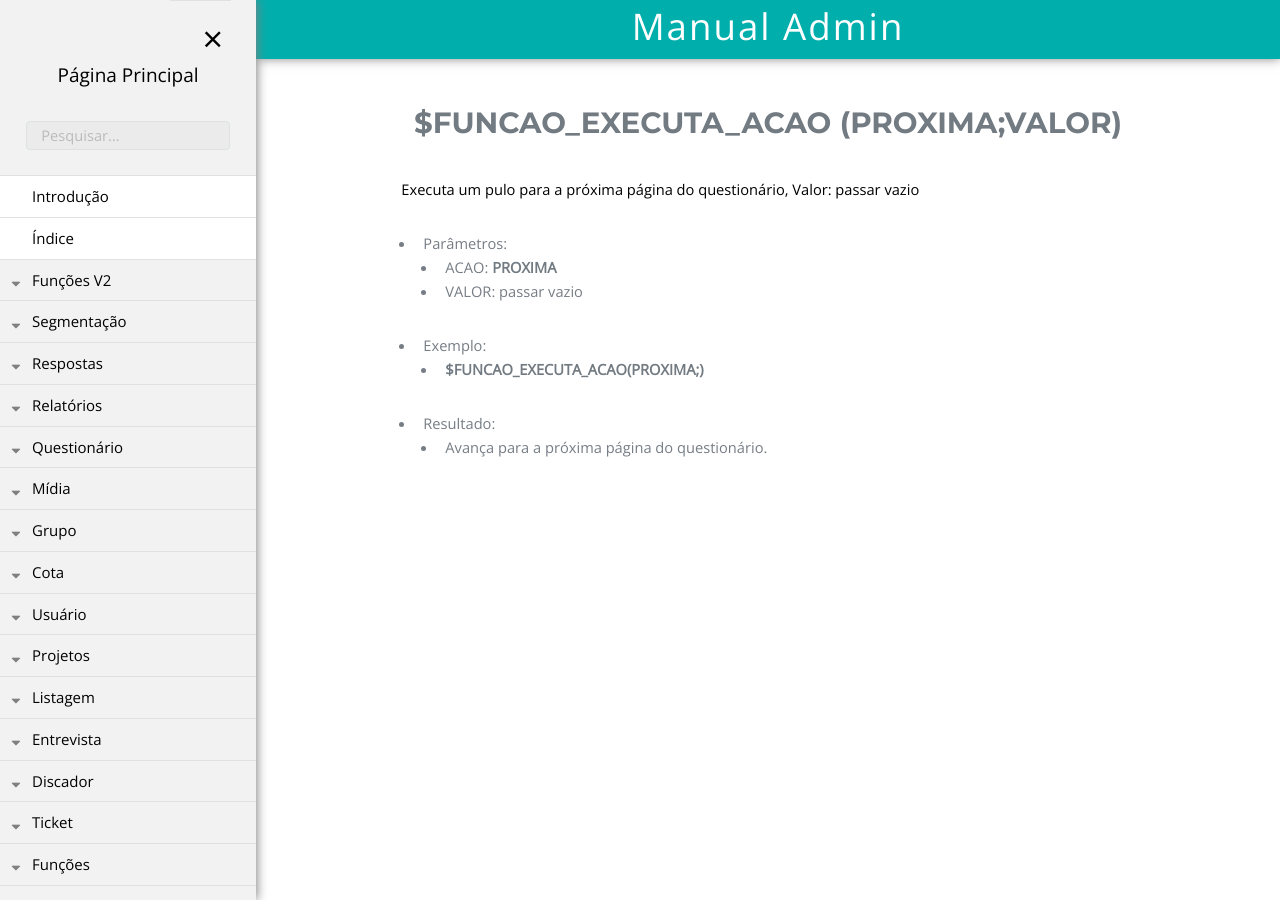
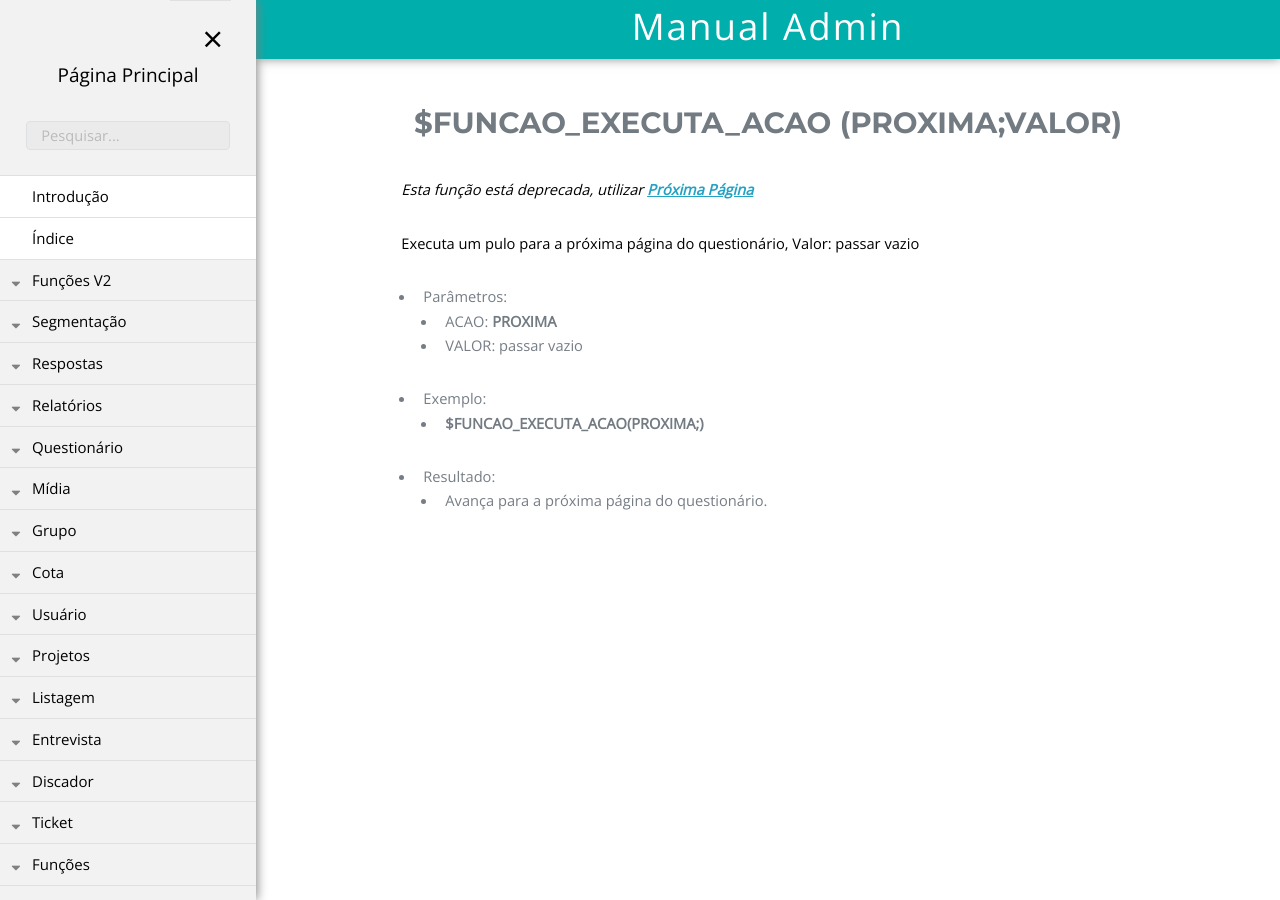
Before and after one commit to rogerio-figueiredo-hsr/hsrtechonline.github.io, a Jekyll site: the page built from _posts/2018-06-14-avanca-pagina.md, in a window 1280 px wide. Built offline with Jekyll 4.4.1, drawn with Linux system fonts in a browser that asks for light colours.

Commit message:
Update 2018-06-14-avanca-pagina.md

```diff
--- a/_posts/2018-06-14-avanca-pagina.md
+++ b/_posts/2018-06-14-avanca-pagina.md
@@ -6,6 +6,7 @@
 pasta: "funcoes"
 ---
 # $FUNCAO_EXECUTA_ACAO (PROXIMA;VALOR)
+*Esta função está deprecada, utilizar **<a href="/fastQuestAdmin/funcoesv2/proximaPagina">Próxima Página</a>***
 
 Executa um pulo para a próxima página do questionário, Valor: passar vazio
 
```
